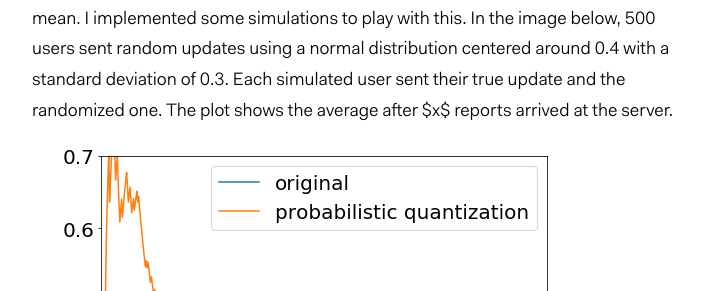
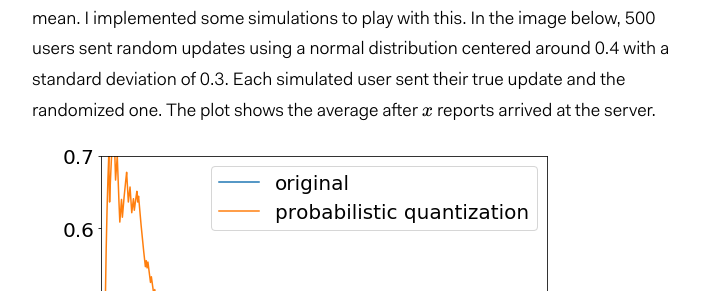
Before and after one commit to florian/florian.github.io, a Jekyll site: the page built from _posts/2018-02-02-25-probabilistic-quantization.md, in a window 1280 px wide and 900 px high, scrolled down 1284 px. Shown: the part 280-571 px from the top of the window, without its empty margins (283-991 px from the left). Built offline with Jekyll 4.4.1, drawn with Linux system fonts in a browser that asks for light colours; formulas are drawn with MathJax 3; some of the changed text lies outside the part shown.

Commit message:
Fix LaTeX for $x$

```diff
--- a/_posts/2018-02-02-25-probabilistic-quantization.md
+++ b/_posts/2018-02-02-25-probabilistic-quantization.md
@@ -70,7 +70,7 @@ By using this randomization technique, the estimates converge slower to the true
 mean. I implemented some simulations to play with this. In the image below, 500
 users sent random updates using a normal distribution centered around 0.4 with
 a standard deviation of 0.3. Each simulated user sent their true update and the
-randomized one. The plot shows the average after $x$ reports arrived at the
+randomized one. The plot shows the average after \\(x\\) reports arrived at the
 server.
 
 ![Convergence](../assets/posts/probabilistic-quantization/law-of-large-numbers.png)
```
Also changed, not shown: 2 other files.
